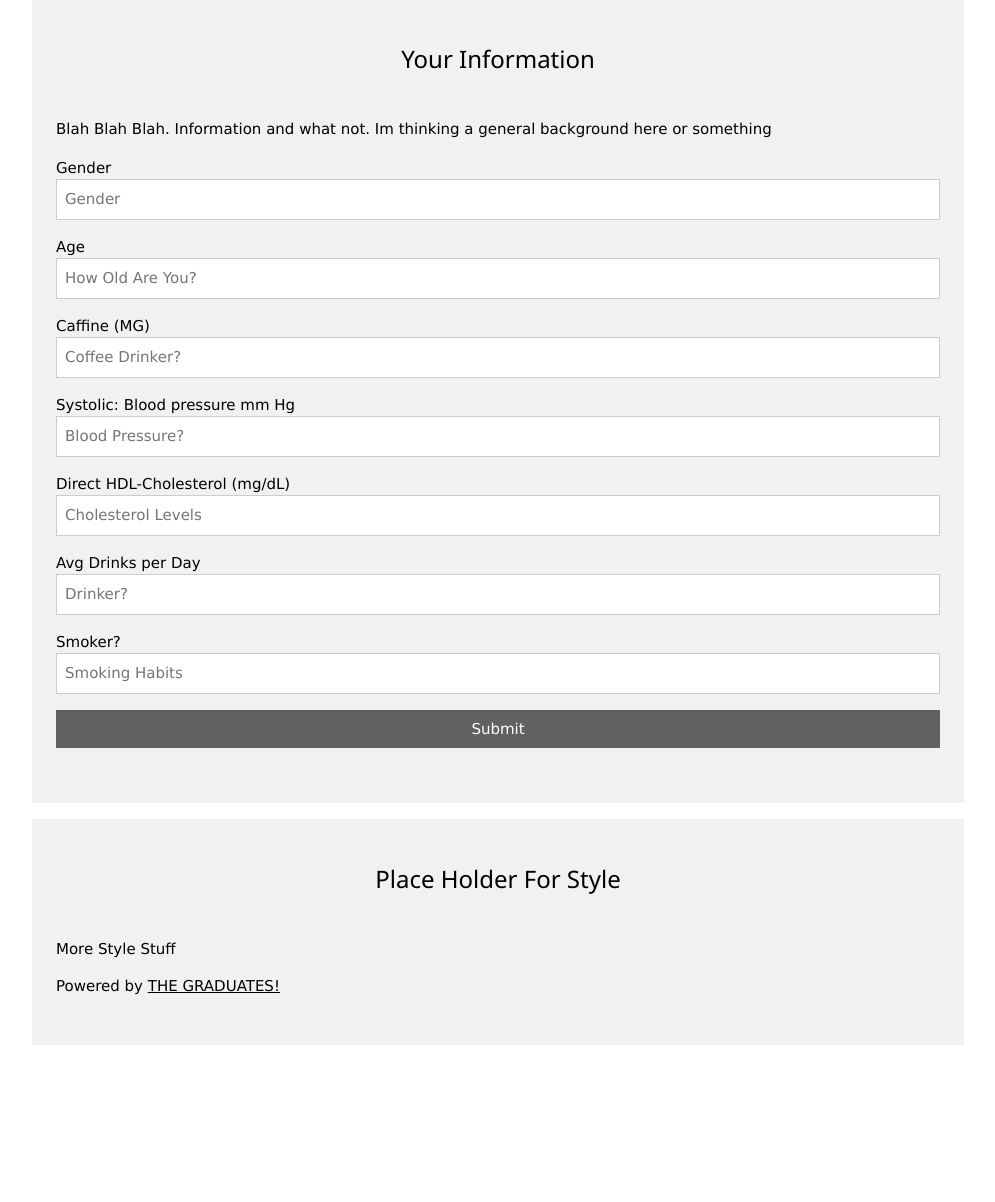
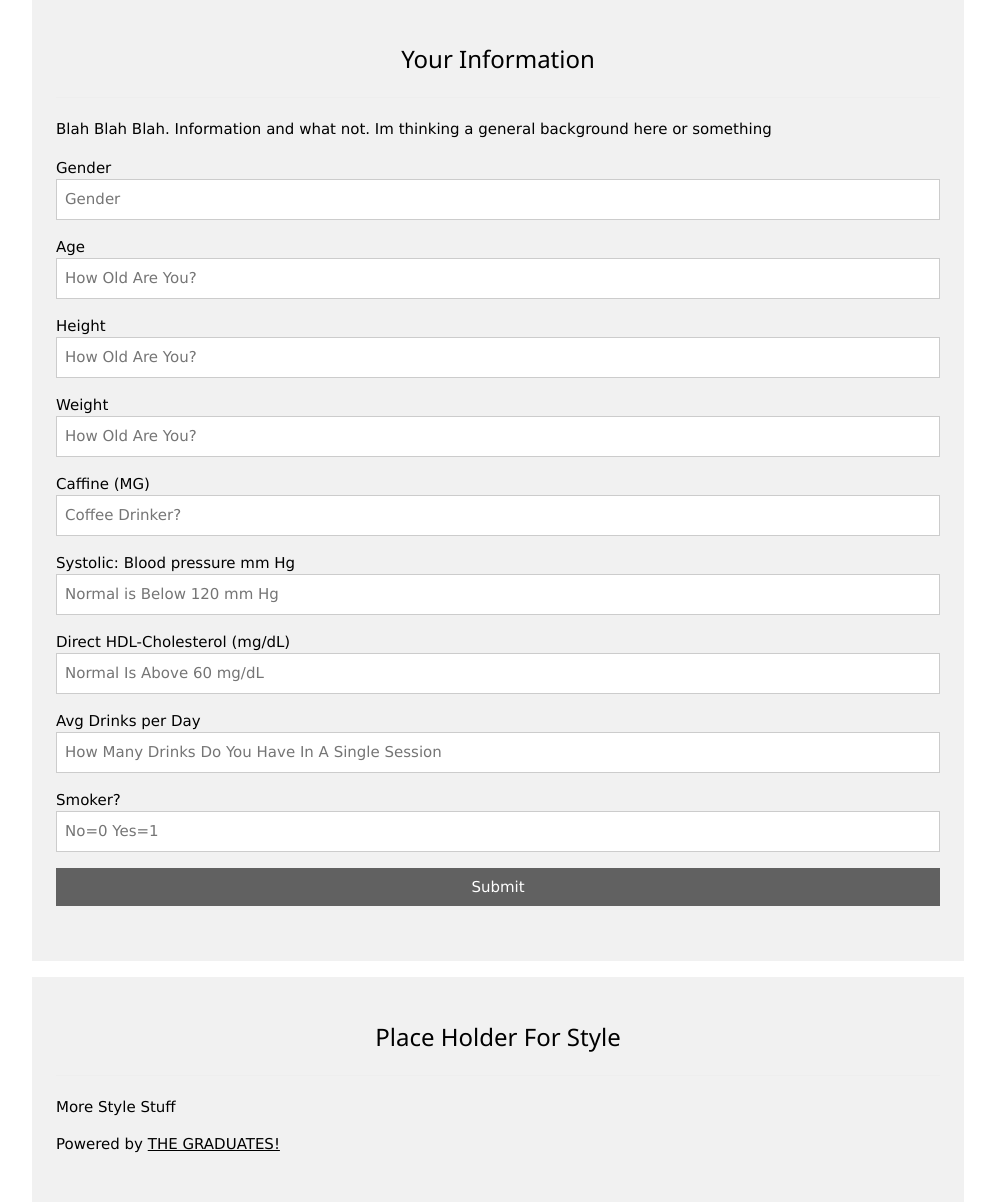
Before and after one commit to Kinnaribadal/Final-Project, a Flask app: page / in a window 1280 px wide. Shown: the part 479-1681 px from the top of the page, without its empty margins (142-1137 px from the left). Before the commit the page ends 1524 px from the top, so only its background shows below. Run offline with Flask 2, Linux system fonts and the light colour scheme; some libraries are stand-ins or nearby versions.

Commit message:
Update Homepage.html

```diff
--- a/Website/Templates/Homepage.html
+++ b/Website/Templates/Homepage.html
@@ -45,31 +45,39 @@
   <form action="Results.html">
     <div class="w3-section">
       <label>Gender</label>
-      <input class="w3-input w3-border" type="number" required name="Gender" placeholder="Gender" id="gender">
+      <input class="w3-input w3-border" type="number" required name="Male=0 Female=1" placeholder="Gender" id="gender">
     </div>
     <div class="w3-section">
       <label>Age</label>
       <input class="w3-input w3-border" type="number" required name="Age" placeholder="How Old Are You?" id="age">
     </div>
     <div class="w3-section">
+      <label>Height</label>
+      <input class="w3-input w3-border" type="number" required name="Height In CM" placeholder="How Old Are You?" id="age">
+    </div>
+    <div class="w3-section">
+      <label>Weight</label>
+      <input class="w3-input w3-border" type="number" required name="Weight In KG" placeholder="How Old Are You?" id="age">
+    </div>
+    <div class="w3-section">
       <label>Caffine (MG)</label>
-      <input class="w3-input w3-border" type="number" required name="Caffine" placeholder="Coffee Drinker?" id="caffine">
+      <input class="w3-input w3-border" type="number" required name="Caffine Intake In MG" placeholder="Coffee Drinker?" id="caffine">
     </div>
     <div class="w3-section">
       <label>Systolic: Blood pressure mm Hg</label>
-      <input class="w3-input w3-border" type="number" required name="Systolic" placeholder="Blood Pressure?" id="blood">
+      <input class="w3-input w3-border" type="number" required name="Systolic" placeholder="Normal is Below 120 mm Hg" id="blood">
     </div>
     <div class="w3-section">
       <label>Direct HDL-Cholesterol (mg/dL)</label>
-      <input class="w3-input w3-border" type="number" required name="Cholesterol" placeholder="Cholesterol Levels" id="chol">
+      <input class="w3-input w3-border" type="number" required name="Cholesterol" placeholder="Normal Is Above 60 mg/dL" id="chol">
     </div>
     <div class="w3-section">
       <label>Avg Drinks per Day</label>
-      <input class="w3-input w3-border" type="number" required name="Drinks" placeholder="Drinker?" id="drink">
+      <input class="w3-input w3-border" type="number" required name="Drinks" placeholder="How Many Drinks Do You Have In A Single Session" id="drink">
     </div>
     <div class="w3-section">
       <label>Smoker?</label>
-      <input class="w3-input w3-border" type="number" required name="Smoker" placeholder="Smoking Habits" id="smoke">
+      <input class="w3-input w3-border" type="number" required name="Smoker" placeholder="No=0 Yes=1" id="smoke">
     </div>
     <button onclick="store()" type="submit" value="Save" id="Save" class="w3-button w3-block w3-dark-grey">Submit</button>
   </form><br>
```
